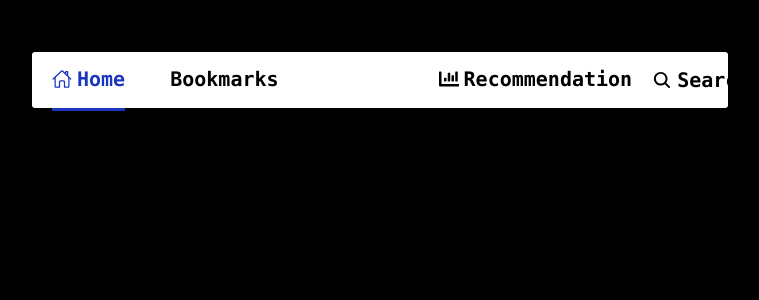
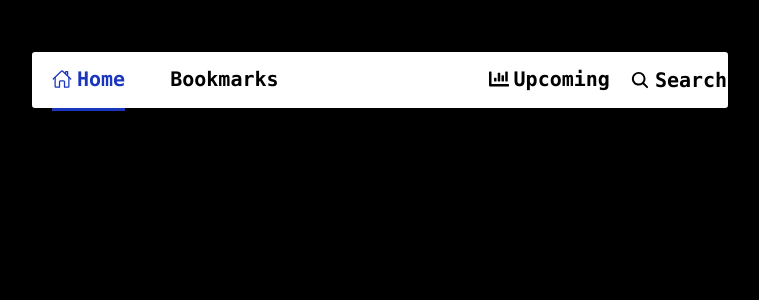
Before and after one commit to AnuragBaruah47/Kyokai, a React (Vite) app: page / in a window 1280 px wide. Shown: the top 300 px of the page, without its empty margins (260-1019 px from the left). Built offline with nearby package versions, Linux system fonts and the light colour scheme; some icons are missing; a web font is replaced by a local one.

Commit message:
Upcomming anime done

```diff
--- a/src/App.jsx
+++ b/src/App.jsx
@@ -10,11 +10,10 @@ import RootLayout from "./Layout/RootLayout";
 import Home from "./Pages/Home";
 import AllAnime from "./Pages/AllAnime";
 import EachAnime from "./Pages/EachAnime";
-import Recommendation from "./Pages/Recommendation";
 import Bookmarks from "./Pages/Bookmarks";
 import Error404 from "./Pages/Error404";
 import SearchPage from "./Pages/SearchPage";
-
+import UpcomingAnime from "./Pages/UpcomingAnime";
 function App() {
   const router = createBrowserRouter(
     createRoutesFromElements(
@@ -22,7 +21,7 @@ function App() {
         <Route index element={<Home />} />
         <Route path="anime" element={<AllAnime />} />
         <Route path="anime/:id" element={<EachAnime />} />
-        <Route path="/recommendation" element={<Recommendation/>} />
+        <Route path="/upcoming" element={<UpcomingAnime/>} />
         <Route path="/bookmarks" element={<Bookmarks/>} />
         <Route path="/searchpage" element={<SearchPage/>} />
         <Route path="*" element={<Error404/>}/>
--- a/src/Components/Card.jsx
+++ b/src/Components/Card.jsx
@@ -26,7 +26,7 @@ const Card = ({
           {titleEnglish ? titleEnglish : "Unknown"}
         </div>
         <div className=" p-[5px] bg-orange-700 top-[5px] text-[20px] font-mono font-[700]  rounded-[5px] absolute left-[10px]">
-          {episodes > 1 ? `${episodes}E` : "Movie"}
+          {episodes > 0 ? `${episodes}E` : "Movie"}
         </div>
       </div>
     </div>
--- a/src/Components/Navbar.jsx
+++ b/src/Components/Navbar.jsx
@@ -70,7 +70,7 @@ const Navbar = () => {
   return (
     <div className="flex justify-center">
       {search === false ? (
-        <nav className="border-[2px] border-black h-[60px] flex gap-[160px] items-center rounded-[5px] w-[700px] z-20 bg-white p-[20px]">
+        <nav className="border-[2px] border-black h-[60px] flex gap-[210px] items-center rounded-[5px] w-[700px] z-20 bg-white p-[20px]">
           <div className="flex gap-[20px]">
             <NavLink to="/">
               <button className="flex  hover:text-red-400 Home relative cursor-pointer justify-center items-center text-[20px] font-mono font-[700] gap-[5px]">
@@ -89,10 +89,10 @@ const Navbar = () => {
           </div>
 
           <div className="flex h-auto gap-[20px] w-auto">
-            <NavLink to="/recommendation">
+            <NavLink to="/upcoming">
               <button className="flex hover:text-red-400 relative cursor-pointer justify-center items-center text-[20px] font-mono font-[700] gap-[5px]">
                 <FaChartBar className="h-[20px] w-[20px]" />
-                Recommendation
+                Upcoming
               </button>
               <div className="relative bottom-[-14px] h-[3px] w-auto "></div>
             </NavLink>
--- a/src/Components/UpcomingAnime.jsx
+++ /dev/null
@@ -1,9 +0,0 @@
-import React from 'react'
-
-const UpcomingAnime = ({upcoming}) => {
-  return (
-    <div className='w-full h-[100px]'>UpcomingAnime</div>
-  )
-}
-
-export default UpcomingAnime
--- a/src/Pages/EachAnime.jsx
+++ b/src/Pages/EachAnime.jsx
@@ -9,7 +9,6 @@ import {
   formatToLocaleDate,
 } from "../utill";
 
-import UpcomingAnime from "../Components/UpcomingAnime";
 
 const EachAnime = () => {
   const [response, setResponse] = useState([]);
@@ -194,7 +193,6 @@ const EachAnime = () => {
         </div>
       </div>
       <div>
-        <UpcomingAnime upcoming={upcoming} />
       </div>
     </div>
   );
--- a/src/Pages/SearchPage.jsx
+++ b/src/Pages/UpcomingAnime.jsx
@@ -1,29 +1,30 @@
+import React from "react";
+import { useEffect, useState } from "react";
+import Loader from "../Components/Loader";
 import axios from "axios";
-import React, { useEffect, useState } from "react";
-import { useSearchParams } from "react-router-dom";
-import Loader from "../Components/Loader";
 import { NavLink } from "react-router-dom";
 import Card from "../Components/Card";
 
-const SearchPage = () => {
-  const [searchParams] = useSearchParams();
+const UpcomingAnime = () => {
   const [response, setResponse] = useState([]);
-  const [loading, setLoading] = useState(false);
-  const keyword = searchParams.get("keyword");
-  const [page,setPage] = useState(1);
+  const [loading, setloading] = useState(false);
+  const [error, setError] = useState("");
+  const [page, setPage] = useState(1);
+
   useEffect(() => {
     (async () => {
       try {
-        setLoading(true);
+        setError("");
+        setloading(true);
         const res = await axios.get(
-          `https://api.jikan.moe/v4/anime?q=${keyword}&page=${page}`
+          `https://api.jikan.moe/v4/seasons/upcoming?page=${page}&limit=25`
         );
         setResponse(res.data.data);
-        setLoading(false);
-      } catch (error) {
-        console.log(error);
+        setloading(false);
+      } catch (err) {
+        setError(err.message || "Something went wrong");
       } finally {
-        setLoading(false);
+        setloading(false);
       }
     })();
   }, [page]);
@@ -48,7 +49,7 @@ const SearchPage = () => {
 
   return (
     <div className="bg-black h-[100vh] w-[100vw]">
-      <div className="relative bg-[#000000] top-[170px]">
+      <div className="relative bg-[#000000] top-[150px]">
         <div className="flex justify-center items-center">
           <div className=" gap-[10px] grid grid-rows-[repeat(5,340px)] grid-cols-[repeat(5,230px)]">
             {response.map((a, index) => {
@@ -88,4 +89,4 @@ const SearchPage = () => {
   );
 };
 
-export default SearchPage;
+export default UpcomingAnime;
```
